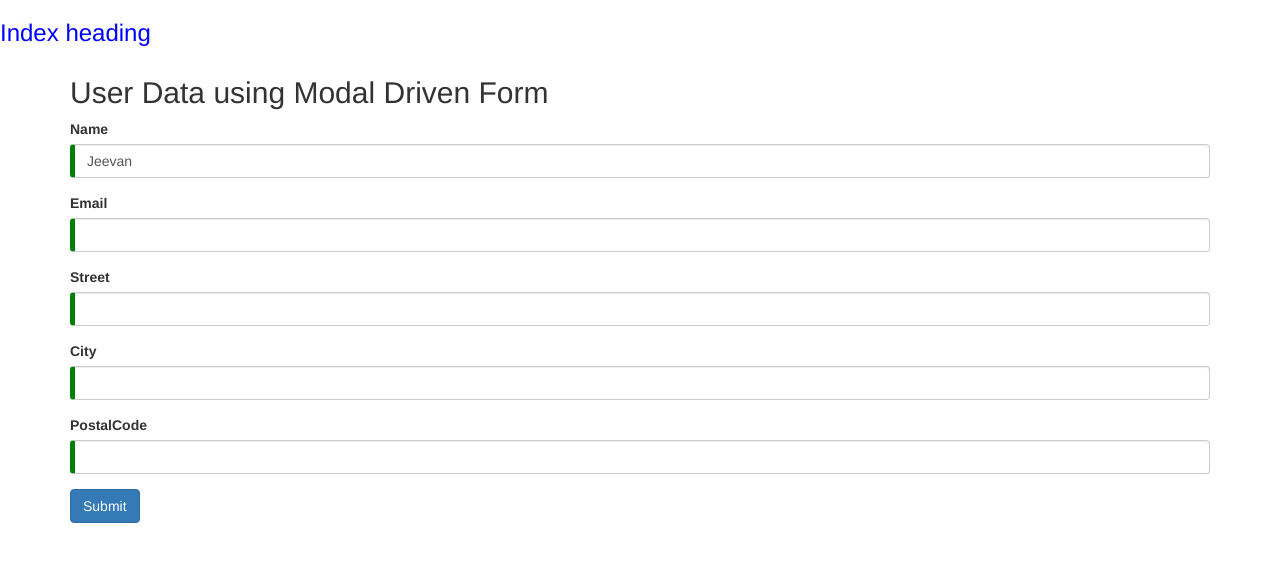
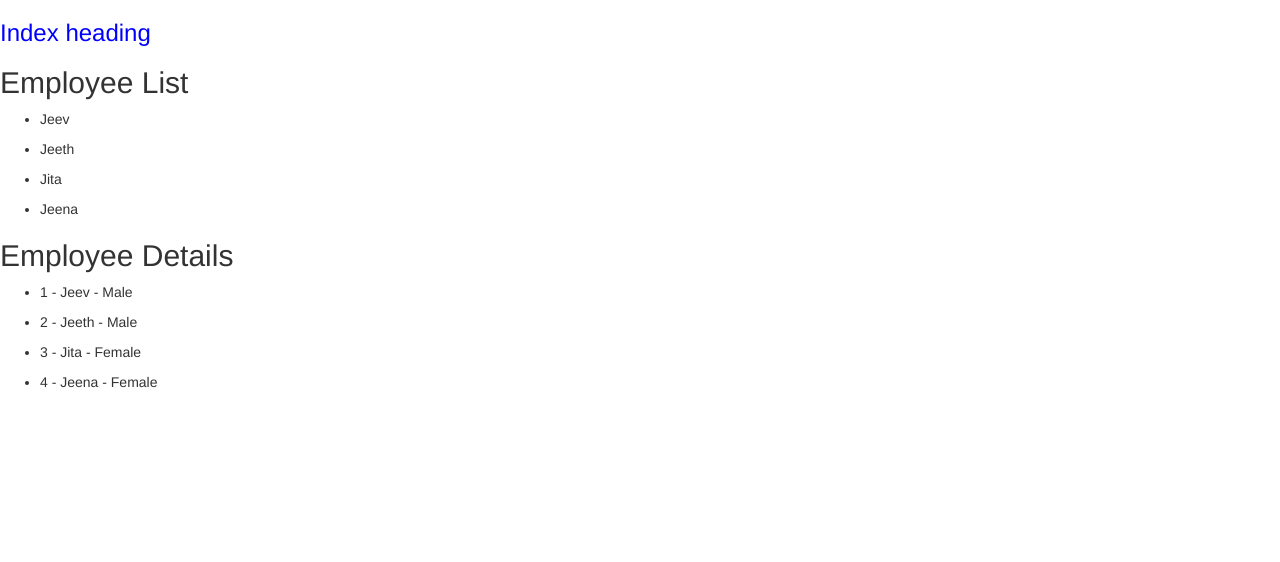
Before and after one commit to JeevanVas/angular4-sample, an Angular app: page / in a window 1280 px wide. Shown: the top 562 px of the page. Built offline with nearby package versions, Linux system fonts and the light colour scheme.

Commit message:
Working on service

```diff
--- a/src/app/app.component.html
+++ b/src/app/app.component.html
@@ -28,6 +28,9 @@
 
 <app-tutorials (childEvent)="childData=$event" [parentData]="ptext.value">Loading tutorials component..</app-tutorials>-->
 
-<app-tutorials></app-tutorials>
+<!--<app-tutorials></app-tutorials>-->
 <!--<app-user-data-tdf></app-user-data-tdf>-->
-<app-user-data-mdf></app-user-data-mdf>
+<!--<app-user-data-mdf></app-user-data-mdf> -->
+
+<app-employee-list></app-employee-list>
+<app-employee-detail></app-employee-detail>
--- a/src/app/app.component.ts
+++ b/src/app/app.component.ts
@@ -1,9 +1,11 @@
 import { Component } from '@angular/core';
+import { EmployeeService } from './employee.service';
 
 @Component({
   selector: 'app-root',
   templateUrl: './app.component.html',
-  styleUrls: ['./app.component.css']
+  styleUrls: ['./app.component.css'],
+  providers: [EmployeeService]
 })
 export class AppComponent {
   title = 'Angular';
--- a/src/app/employee-detail/employee-detail.component.html
+++ b/src/app/employee-detail/employee-detail.component.html
@@ -1,3 +1,4 @@
-<p>
-  employee-detail works!
-</p>
+<h2>Employee Details</h2>
+<ul *ngFor="let employee of employees">
+  <li>{{employee.id}} - {{employee.name}} - {{employee.gender}}</li>
+</ul>
--- a/src/app/employee-detail/employee-detail.component.ts
+++ b/src/app/employee-detail/employee-detail.component.ts
@@ -1,4 +1,5 @@
 import { Component, OnInit } from '@angular/core';
+import { EmployeeService } from '../employee.service';
 
 @Component({
   selector: 'app-employee-detail',
@@ -7,9 +8,11 @@ import { Component, OnInit } from '@angular/core';
 })
 export class EmployeeDetailComponent implements OnInit {
 
-  constructor() { }
+  employees = [];
+  constructor(private _employeeService: EmployeeService) { }
 
   ngOnInit() {
+    this.employees = this._employeeService.getEmployees();
   }
 
 }
--- a/src/app/employee-list/employee-list.component.html
+++ b/src/app/employee-list/employee-list.component.html
@@ -1,3 +1,4 @@
-<p>
-  employee-list works!
-</p>
+<h2>Employee List</h2>
+<ul *ngFor="let employee of employees">
+  <li>{{employee.name}}</li>
+</ul>
--- a/src/app/employee-list/employee-list.component.ts
+++ b/src/app/employee-list/employee-list.component.ts
@@ -1,4 +1,5 @@
 import { Component, OnInit } from '@angular/core';
+import { EmployeeService } from '../employee.service';
 
 @Component({
   selector: 'app-employee-list',
@@ -6,10 +7,10 @@ import { Component, OnInit } from '@angular/core';
   styleUrls: ['./employee-list.component.css']
 })
 export class EmployeeListComponent implements OnInit {
-
-  constructor() { }
+  employees = [];
+  constructor(private _employeeService: EmployeeService) { }
 
   ngOnInit() {
+    this.employees = this._employeeService.getEmployees();
   }
-
 }
--- a/src/app/employee.service.ts
+++ b/src/app/employee.service.ts
@@ -0,0 +1,13 @@
+import { Injectable } from '@angular/core';
+
+@Injectable()
+export class EmployeeService{
+    getEmployees(){
+        return [
+            {"id":1,"name":'Jeev',"gender":'Male'},
+            {"id":2,"name":'Jeeth',"gender":'Male'},
+            {"id":3,"name":'Jita',"gender":'Female'},
+            {"id":4,"name":'Jeena',"gender":'Female'}
+          ]
+    }
+}
```
